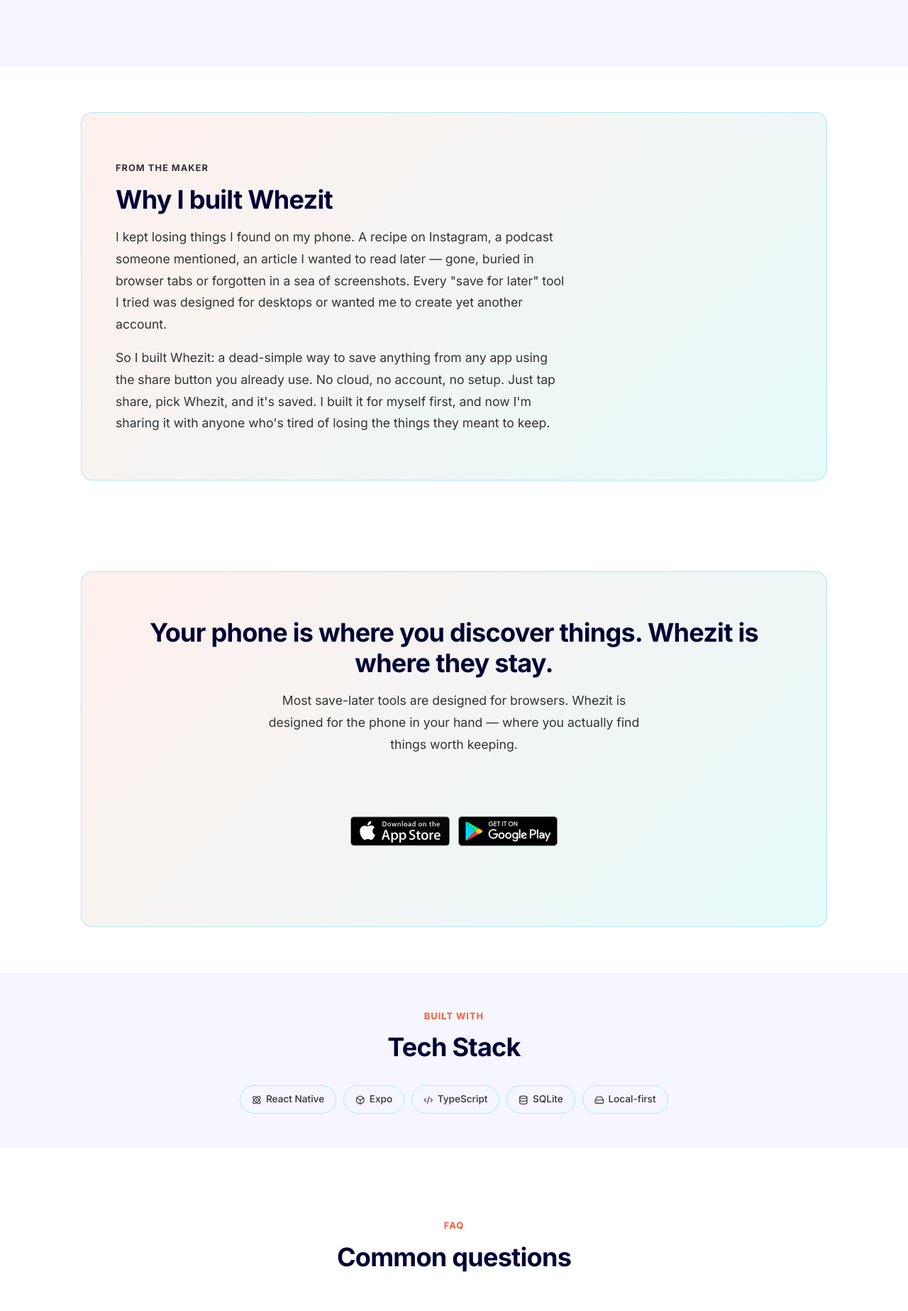
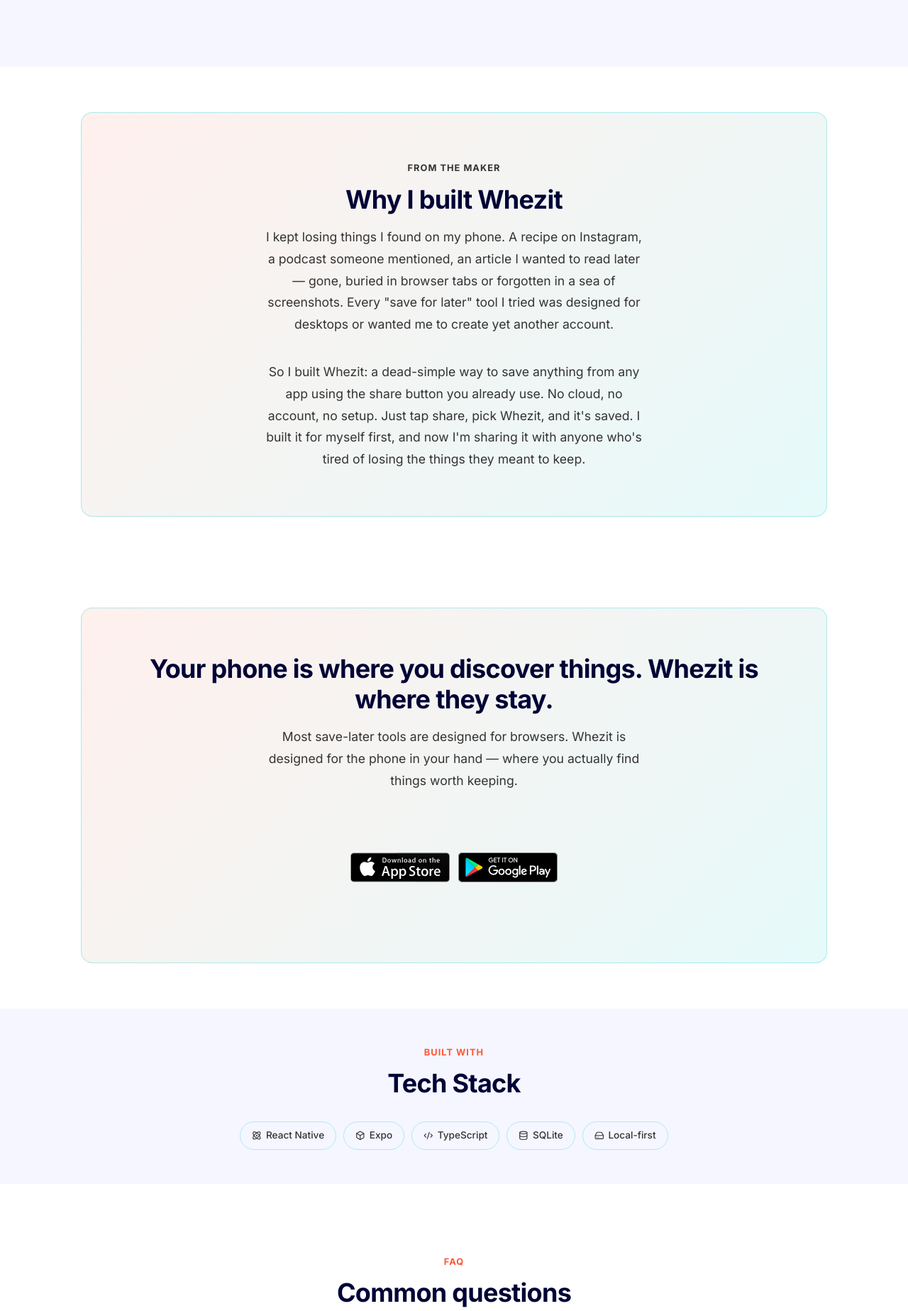
Before and after one commit to esteevanderwalt/whiteorcaoptims, a Jekyll site: the page built from whezit/index.html, in a window 1280 px wide. Shown: the part 3945-5792 px from the top of the page at 71% size. Built offline with Jekyll 4.4.1, drawn with Linux system fonts in a browser that asks for light colours.

Commit message:
better text alignments

```diff
--- a/whezit/index.html
+++ b/whezit/index.html
@@ -184,11 +184,11 @@
 <!-- ===== FOUNDER STORY ===== -->
 <section class="section--sm">
   <div class="container">
-    <div class="callout" style="text-align: left;">
+    <div class="callout">
       <span class="section-header__label" style="color: var(--callout-text-sub);">From the maker</span>
       <h2>Why I built Whezit</h2>
-      <p style="max-width: 640px; margin: 0 0 16px;">I kept losing things I found on my phone. A recipe on Instagram, a podcast someone mentioned, an article I wanted to read later — gone, buried in browser tabs or forgotten in a sea of screenshots. Every "save for later" tool I tried was designed for desktops or wanted me to create yet another account.</p>
-      <p style="max-width: 640px; margin: 0;">So I built Whezit: a dead-simple way to save anything from any app using the share button you already use. No cloud, no account, no setup. Just tap share, pick Whezit, and it's saved. I built it for myself first, and now I'm sharing it with anyone who's tired of losing the things they meant to keep.</p>
+      <p>I kept losing things I found on my phone. A recipe on Instagram, a podcast someone mentioned, an article I wanted to read later — gone, buried in browser tabs or forgotten in a sea of screenshots. Every "save for later" tool I tried was designed for desktops or wanted me to create yet another account.</p>
+      <p style="margin-bottom: 0;">So I built Whezit: a dead-simple way to save anything from any app using the share button you already use. No cloud, no account, no setup. Just tap share, pick Whezit, and it's saved. I built it for myself first, and now I'm sharing it with anyone who's tired of losing the things they meant to keep.</p>
     </div>
   </div>
 </section>
```
Also changed, not shown: 4 other files.
